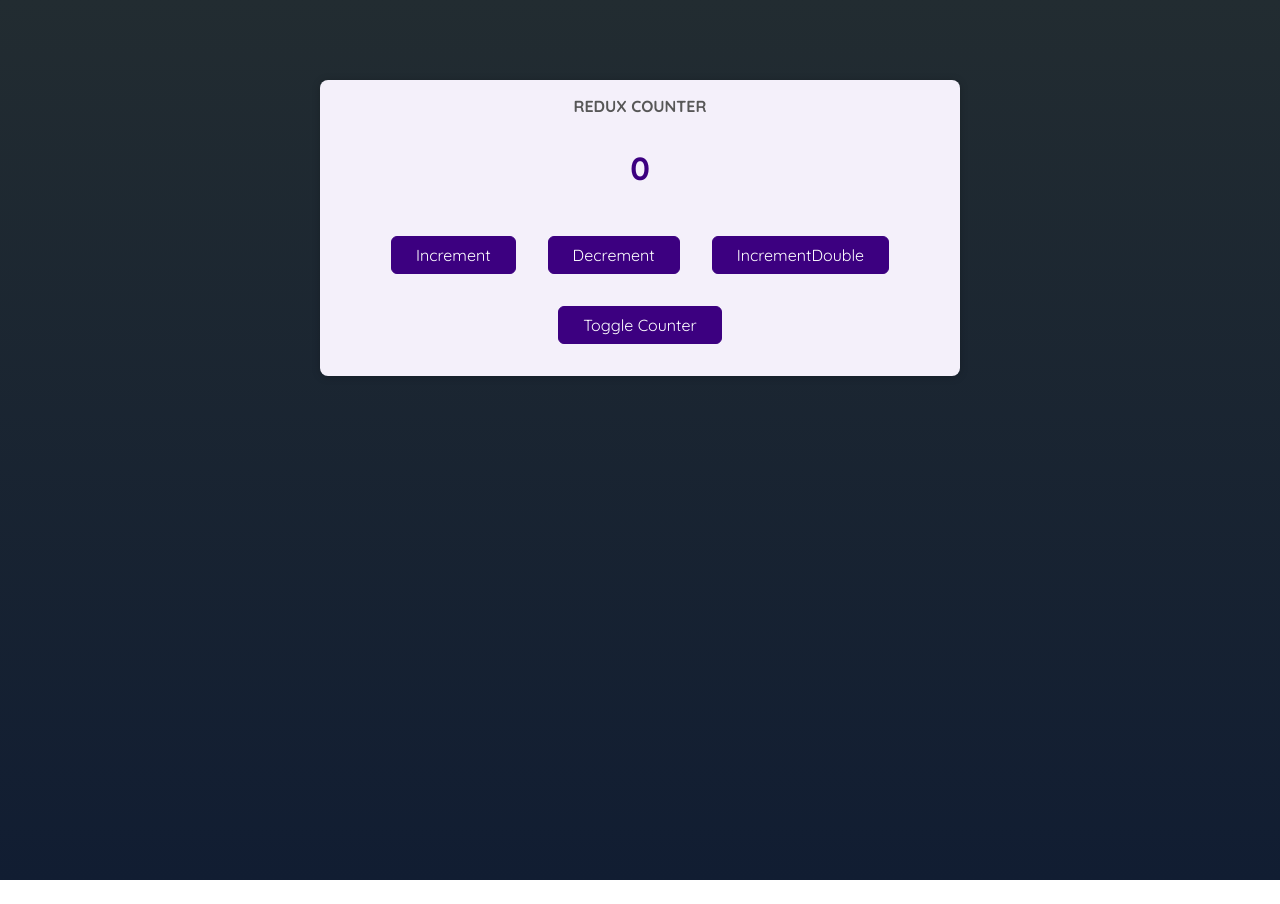
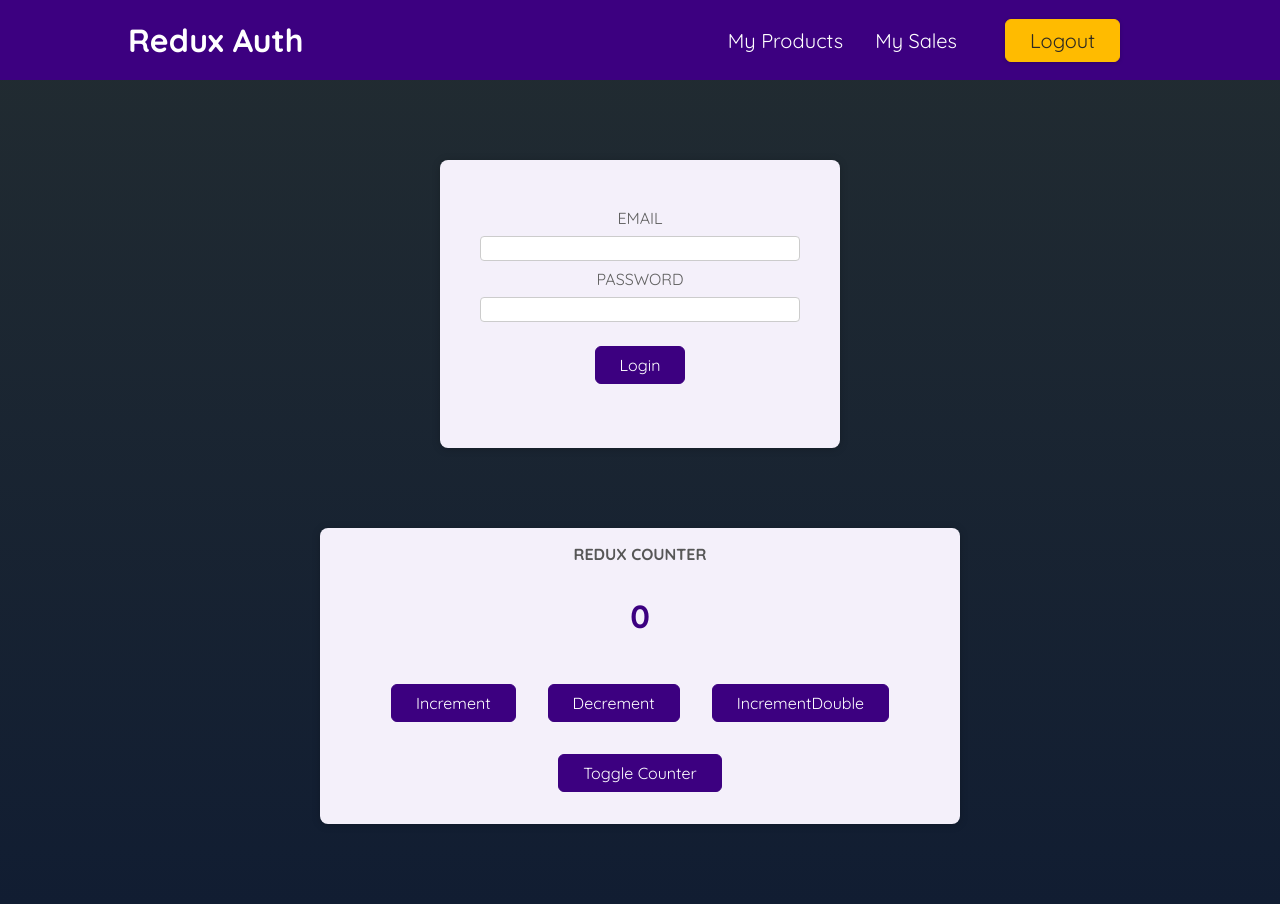
Before and after one commit to Maybaba/react-advance, a React (Create React App) app: page / in a window 1280 px wide. Before the commit the page ends 880 px from the top, so only its background shows below. Built offline with nearby package versions, Linux system fonts and the light colour scheme.

Commit message:
# multi slice

```diff
--- a/src/App.js
+++ b/src/App.js
@@ -1,16 +1,15 @@
 import React, { useState } from 'react';
 import ReduxCounter from './redux-practice/components/ReduxCounter';
-
-
+import Header from './redux-practice/components/Header';
+import Auth from './redux-practice/components/Auth';
 
 const App = () => {
 
-
-
-
   return (
     <>
-    <ReduxCounter />
+      <Header />
+      <Auth />
+      <ReduxCounter />
     </>
   );
 };
--- /dev/null
+++ b/src/redux-practice/components/Auth.js
@@ -0,0 +1,23 @@
+import classes from './Auth.module.css';
+
+const Auth = () => {
+  return (
+    <main className={classes.auth}>
+      <section>
+        <form>
+          <div className={classes.control}>
+            <label htmlFor='email'>Email</label>
+            <input type='email' id='email' />
+          </div>
+          <div className={classes.control}>
+            <label htmlFor='password'>Password</label>
+            <input type='password' id='password' />
+          </div>
+          <button>Login</button>
+        </form>
+      </section>
+    </main>
+  );
+};
+
+export default Auth;
--- /dev/null
+++ b/src/redux-practice/components/Auth.module.css
@@ -0,0 +1,29 @@
+.auth {
+  margin: 5rem auto;
+  box-shadow: 0 1px 8px rgba(0, 0, 0, 0.2);
+  width: 25rem;
+  border-radius: 8px;
+  padding: 1rem;
+  text-align: center;
+  background-color: #f4f0fa;
+}
+
+.control {
+  margin-bottom: 0.5rem;
+}
+
+.control label {
+  display: block;
+  color: #616161;
+  text-transform: uppercase;
+  margin-bottom: 0.5rem;
+}
+
+.control input {
+  display: block;
+  width: 20rem;
+  margin: auto;
+  border-radius: 4px;
+  padding: 0.25rem;
+  border: 1px solid #ccc;
+}
--- /dev/null
+++ b/src/redux-practice/components/Header.js
@@ -0,0 +1,24 @@
+import classes from './Header.module.css';
+
+const Header = () => {
+  return (
+    <header className={classes.header}>
+      <h1>Redux Auth</h1>
+      <nav>
+        <ul>
+          <li>
+            <a href='/public'>My Products</a>
+          </li>
+          <li>
+            <a href='/public'>My Sales</a>
+          </li>
+          <li>
+            <button>Logout</button>
+          </li>
+        </ul>
+      </nav>
+    </header>
+  );
+};
+
+export default Header;
--- /dev/null
+++ b/src/redux-practice/components/Header.module.css
@@ -0,0 +1,48 @@
+.header {
+  width: 100%;
+  height: 5rem;
+  display: flex;
+  justify-content: space-between;
+  align-items: center;
+  background-color: #3c0080;
+  color: white;
+  padding: 0 10%;
+}
+
+.header ul {
+  display: flex;
+  list-style: none;
+  margin: 0;
+  padding: 0;
+  align-items: center;
+}
+
+.header li {
+  margin: 0 1rem;
+}
+
+.header a {
+  text-decoration: none;
+  color: white;
+  font-size: 1.25rem;
+}
+
+.header a:hover,
+.header a:active {
+  color: #b864da;
+}
+
+.header button {
+  font-size: 1.25rem;
+  background-color: #ffbb00;
+  border: 1px solid #ffbb00;
+  padding: 0.5rem 1.5rem;
+  box-shadow: 0 1px 4px rgba(0, 0, 0, 0.2);
+  color: #2c2922;
+}
+
+.header button:hover,
+.header button:active {
+  background-color: #ffa600;
+  border-color: #ffa600;
+}
```
Also changed, not shown: src/redux-practice/components/UserProfile.js (added, +11 -0 lines), src/redux-practice/components/UserProfile.module.css (added, +9 -0 lines).
